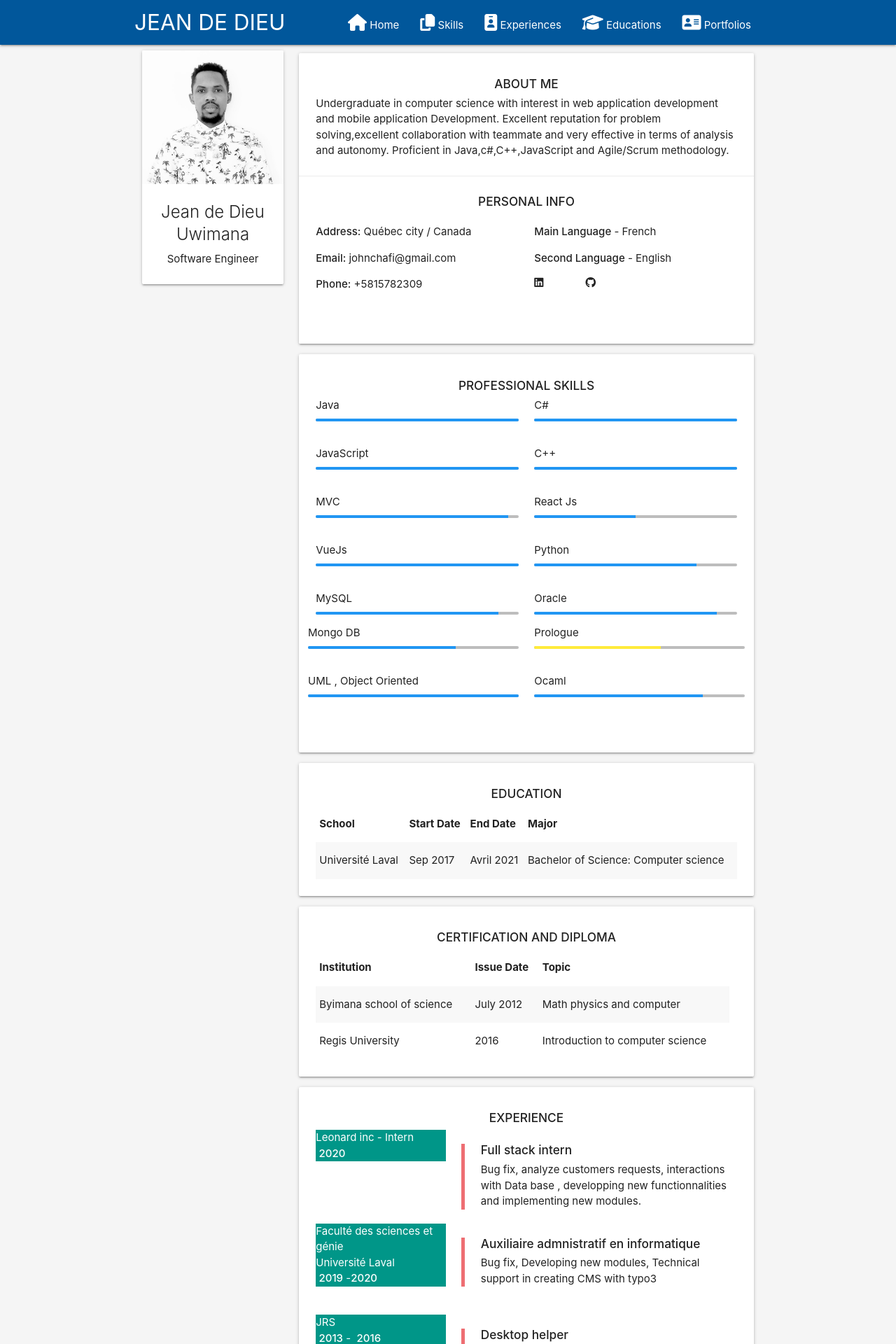
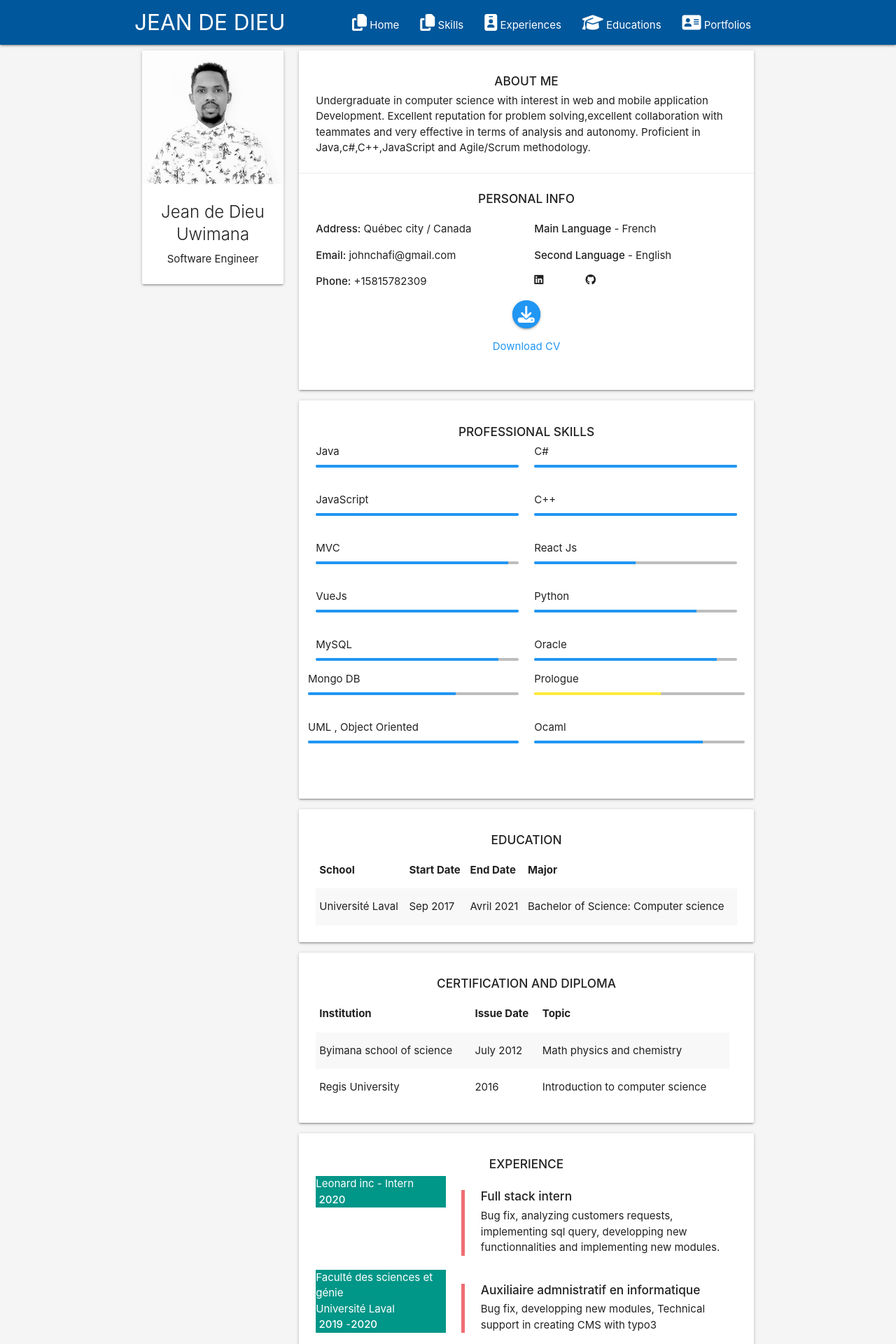
Before and after one commit to johnchafi/cvPortfofolio, a React (Create React App) app: page /Skills in a window 1280 px wide. Shown: the top 1920 px of the page at 70% size. Built offline with nearby package versions, Linux system fonts and the light colour scheme.

Commit message:
download cv

```diff
--- a/package.json
+++ b/package.json
@@ -8,8 +8,11 @@
     "@testing-library/react": "^9.3.2",
     "@testing-library/user-event": "^7.1.2",
     "bootstrap": "^4.5.0",
+    "file-save": "^0.2.0",
+    "file-saver": "^2.0.5",
     "materialize-css": "^1.0.0-rc.2",
     "react": "^16.13.1",
+    "react-anchor-link-smooth-scroll": "^1.0.12",
     "react-bootstrap": "^1.0.1",
     "react-dom": "^16.13.1",
     "react-mailto": "^0.4.0",
--- a/public/index.html
+++ b/public/index.html
@@ -49,5 +49,11 @@
       To create a production bundle, use `npm run build` or `yarn build`.
     -->
     <script src="https://ajax.googleapis.com/ajax/libs/jquery/3.5.1/jquery.min.js"></script>
+    <script src="https://cdnjs.cloudflare.com/ajax/libs/materialize/1.0.0/js/materialize.min.js"></script>
+    <script>
+      $(document).ready(function(){
+       $('.scrollspy').scrollSpy();
+      });
+    </script>
   </body>
 </html>
--- a/src/components/About.js
+++ b/src/components/About.js
@@ -1,5 +1,7 @@
 import React, { Component } from "react";
 import { Button } from "react-bootstrap";
+import {downloadCv} from "../helper";
+import "materialize-css/dist/css/materialize.min.css";
 
 const url =
   "https://drive.google.com/file/d/1FXjXBjf1HmQ9leApqDEyzKNURPp-7GYT/view?usp=sharing";
@@ -7,16 +9,16 @@ const url =
 export default class About extends Component {
   render() {
     return (
-      <div>
+      <div id="home" >
         <div className="card">
           <div className="card-content">
             <h6 className="mt-bottom center">
               <strong>ABOUT ME</strong>
             </h6>
             <p className="gray-text">
-              Undergraduate in computer science with interest in web application development
-              and mobile application Development. Excellent reputation for problem solving,excellent
-              collaboration with teammate and very effective in terms of analysis and autonomy. Proficient
+              Undergraduate in computer science with interest in web and mobile application Development.
+              Excellent reputation for problem solving,excellent
+              collaboration with teammates and very effective in terms of analysis and autonomy. Proficient
               in Java,c#,C++,JavaScript and Agile/Scrum methodology.
             </p>
           </div>
@@ -35,7 +37,7 @@ export default class About extends Component {
                   <strong>Email:</strong> johnchafi@gmail.com
                 </p>
                 <p>
-                  <strong>Phone:</strong> +5815782309
+                  <strong>Phone:</strong> +15815782309
                 </p>
               </div>
               <div className="col xl6 l6 m6 s12">
@@ -63,18 +65,19 @@ export default class About extends Component {
                   </pre>
                 </p>
               </div>
-              <div>
-                <a
-                  href={url}
-                  target="_blank"
-                  rel="noopener noreferrer"
-                  download
-                >
-                  {/*                   <Button>
+              <div className="center">
+                {/*<a*/}
+                {/*  href={url}*/}
+                {/*  target="_blank"*/}
+                {/*  rel="noopener noreferrer"*/}
+                {/*  download*/}
+                {/*>*/}
+                  <Button className="btn-floating blue pulse" onClick={(e)=>downloadCv(e)}>
                     <i className="fas fa-download" />
-                    Download my CV
-                  </Button> */}
-                </a>
+                  </Button>
+                  <p className="blue-text">Download CV</p>
+                {/*</a>*/}
+                {/*<a className="btn-floating pink"> </a>*/}
               </div>
             </div>
           </div>
--- a/src/components/Education.js
+++ b/src/components/Education.js
@@ -3,7 +3,7 @@ import React, { Component } from "react";
 export default class Education extends Component {
   render() {
     return (
-      <div>
+      <div id="education">
         <div class="card">
           <div class="card-content">
             <h6 class="center">
@@ -49,7 +49,7 @@ export default class Education extends Component {
                 <tr>
                   <td>Byimana school of science</td>
                   <td>July 2012</td>
-                  <td>Math physics and computer</td>
+                  <td>Math physics and chemistry</td>
                 </tr>
                 <tr>
                   <td>Regis University</td>
--- a/src/components/Experience.js
+++ b/src/components/Experience.js
@@ -3,13 +3,12 @@ import React, { Component } from "react";
 export default class Experience extends Component{
   render() {
     return (
-      <div>
+      <div id="experience">
         <div className="card">
           <div className="card-content">
             <h6 class="center">
               <strong>EXPERIENCE</strong>
             </h6>
-
             <div className="row mt-top">
               <div className="col xl4 l4 m6 s12">
                 <p className="teal year_exp white-text">
@@ -27,8 +26,8 @@ export default class Experience extends Component{
                   </h6>
                   <p>
                     Bug fix,
-                    analyze customers requests,
-                    interactions with Data base ,
+                    analyzing customers requests,
+                    implementing sql query,
                     developping new functionnalities and implementing
                     new modules.
                     <br></br>
@@ -52,7 +51,7 @@ export default class Experience extends Component{
                   </h6>
                   <p>
                     Bug fix,
-                    Developing new modules,
+                    developping new modules,
                     Technical support in creating CMS with typo3
                   </p>
                 </blockquote>
@@ -76,8 +75,8 @@ export default class Experience extends Component{
                     <strong>Desktop helper</strong>
                   </h6>
                   <p>
-                    I took part in teaching microsoft tools and
-                    providing technical support to student .
+                    I took part in teaching microsoft office tools and
+                    providing technical support to the students.
 
                   </p>
                 </blockquote>
--- a/src/components/Home.js
+++ b/src/components/Home.js
@@ -5,7 +5,7 @@ import NavBar from "./NavBar";
 import Profile from "./Profile";
 import Skills from "./Skills";
 import About from "./About";
-// import DownloadCV from "./DownloadCV";
+
 
 export default class Home extends Component {
   render() {
@@ -19,14 +19,13 @@ export default class Home extends Component {
             </div>
             <div className="col s12 m8 l9">
               <About></About>
-              {/* <DownloadCV id="downloadCv"></DownloadCV> */}
-              <div id="skills">
+              <div>
                 <Skills></Skills>
               </div>
-              <div id="education">
+              <div>
                 <Education></Education>
               </div>
-              <div id="experience">
+              <div>
                 <Experience></Experience>
               </div>
             </div>
--- a/src/components/NavBar.js
+++ b/src/components/NavBar.js
@@ -1,6 +1,7 @@
 import React, { Component } from "react";
 import { Link } from "react-scroll";
 import { HashLink as Link2 } from 'react-router-hash-link';
+import AnchorLink from 'react-anchor-link-smooth-scroll';
 import "materialize-css/dist/css/materialize.min.css";
 import M from "materialize-css/dist/js/materialize.min.js";
 
@@ -14,7 +15,7 @@ export default class Navbar extends Component {
   }
   render() {
     return (
-        <>
+        <div className="navbar-fixed">
           <nav className='light-blue darken-4'>
             <div className='container'>
               <div className='nav-wrapper'>
@@ -26,24 +27,24 @@ export default class Navbar extends Component {
                 </Link>
                 <ul className='right hide-on-med-and-down'>
                   <li>
-                    <Link to='/'>
-                      <i class='fas fa-home'></i> Home
-                    </Link>
+                    <AnchorLink href='#home'>
+                      <i class='fas fa-copy'></i> Home
+                    </AnchorLink>
                   </li>
                   <li>
-                    <Link to='skills'>
+                    <AnchorLink href='#skills'>
                       <i class='fas fa-copy'></i> Skills
-                    </Link>
+                    </AnchorLink>
                   </li>
                   <li>
-                    <Link to='experience'>
+                    <AnchorLink href='#experience'>
                       <i class='fas fa-id-badge'></i> Experiences
-                    </Link>
+                    </AnchorLink>
                   </li>
                   <li>
-                    <Link to='education'>
+                    <AnchorLink href='#education'>
                       <i class='fas fa-graduation-cap'></i> Educations
-                    </Link>
+                    </AnchorLink>
                   </li>
                   <li>
                     <Link2 to='portofolio' target="_blank">
@@ -56,24 +57,27 @@ export default class Navbar extends Component {
           </nav>
           <ul className='sidenav' id='side-nav'>
             <li>
-              <Link to='/'>
-                <i class='fas fa-home'></i> Home
-              </Link>
+              <AnchorLink href='#home'>
+                <i className='fas fa-copy'></i> Home
+              </AnchorLink>
             </li>
             <li>
-              <Link to='skills'>
+              <AnchorLink href='#skills'>
                 <i class='fas fa-copy'></i> Skills
-              </Link>
+              </AnchorLink>
             </li>
             <li>
-              <Link to='experience'>
+              <AnchorLink href='#experience'>
                 <i class='fas fa-id-badge'></i> Experiences
-              </Link>
+              </AnchorLink>
             </li>
             <li>
-              <Link to='education'>
+              {/*<Link to='education'>*/}
+              {/*  <i class='fas fa-graduation-cap'></i> Educations*/}
+              {/*</Link>*/}
+              <AnchorLink href='#education'>
                 <i class='fas fa-graduation-cap'></i> Educations
-              </Link>
+              </AnchorLink>
             </li>
             <li>
               <Link2 to='portofolio' target="_blank">
@@ -81,7 +85,7 @@ export default class Navbar extends Component {
               </Link2>
             </li>
           </ul>
-        </>
+        </div>
     );
   }
 }
--- a/src/components/Portofolio.js
+++ b/src/components/Portofolio.js
@@ -16,9 +16,9 @@ export default class Portofolio extends Component{
                            <div className="card light-blue darken-4">
                                <div className="card-content white-text">
                                    <span className="card-title center">PORTOFOLIOS</span>
-                                   <p>Those are the exemples of front-end projects. Throughout my school career i have
-                                       worked on a lot of projects wich don't have user interfaces.
-                                       Many more projects still undergoing.
+                                   <p>These are the examples of front-end projects. Throughout my school career, i have
+                                       worked on a lot of projects which didn't have user interface.
+                                       Many more projects are still undergoing.
                                        For more info check my CV or Github.
                                    </p>
                                </div>
--- a/src/components/Search.js
+++ b/src/components/Search.js
@@ -1,6 +1,5 @@
 import React, { Component } from "react";
 import "materialize-css/dist/css/materialize.min.css";
-
 
 export default class Search extends Component {
 
--- a/src/components/Skills.js
+++ b/src/components/Skills.js
@@ -3,7 +3,7 @@ import React, { Component } from "react";
 export default class Skills extends Component {
   render() {
     return (
-      <div>
+      <div id="skills">
         <div className="card">
           <div className="card-content">
             <h6 className="center">
--- /dev/null
+++ b/src/helper.js
@@ -0,0 +1,31 @@
+import { saveAs } from 'file-saver';
+export function downloadCv(e) {
+     e.preventDefault();
+    var oReq = new XMLHttpRequest();
+// The Endpoint of your server
+    var URLToPDF = "https://johnchafi.github.io/CV/jeanCV.pdf";
+
+// Configure XMLHttpRequest
+    oReq.open("GET", URLToPDF, true);
+
+// Important to use the blob response type
+    oReq.responseType = "blob";
+
+// When the file request finishes
+// Is up to you, the configuration for error events etc.
+    oReq.onload = function(){
+        // Once the file is downloaded, open a new window with the PDF
+        // Remember to allow the POP-UPS in your browser
+        var file = new Blob([oReq.response], {
+            type: 'application/pdf'
+        });
+
+        // Generate file download directly in the browser !
+        saveAs(file, "mypdffilename.pdf");
+    };
+     oReq.send();
+}
+
+export function test(){
+    console.log("allo");
+}
```
Also changed, not shown: 18 other files (tests, documents, lock files or other folders).
